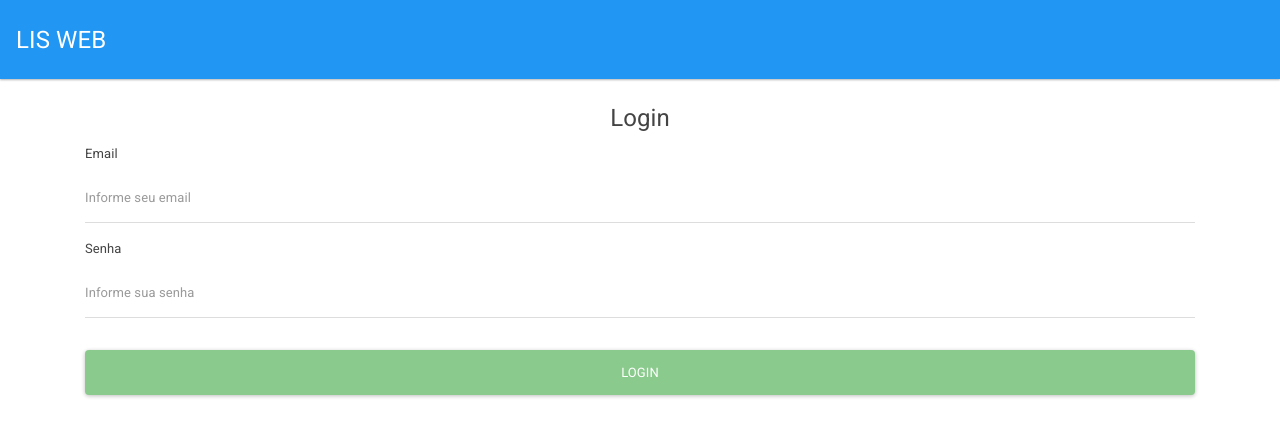
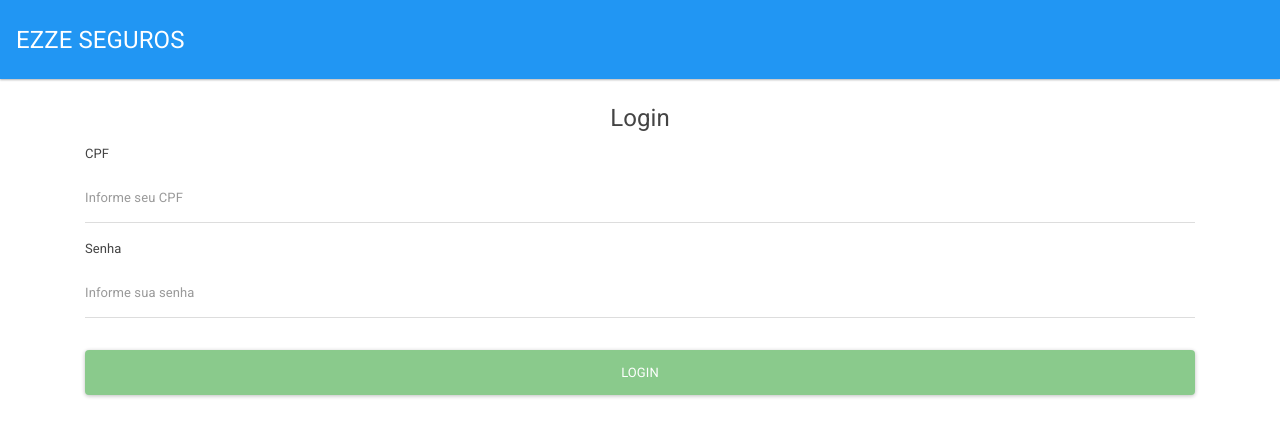
Before and after one commit to WemersonPD/lis-web-frontend-v2, an Angular app: page /login in a window 1280 px wide. Shown: the top 436 px of the page. Built offline with nearby package versions, Linux system fonts and the light colour scheme.

Commit message:
Finalizado login

```diff
--- a/src/app/core/auth/auth.service.ts
+++ b/src/app/core/auth/auth.service.ts
@@ -13,7 +13,8 @@ export class AuthService {
 
   constructor(private httpClient: HttpClient) {}
 
-  public autenticar(email: string, senha: string): Observable<Token> {
-    return this.httpClient.post<Token>(this.apiAuth, { email, senha });
+  public autenticar(cpf: string, senha: string): Observable<Token> {
+    const body = `username=${cpf}&password=${senha}&grant_type=password`;
+    return this.httpClient.post<Token>(this.apiAuth, body);
   }
 }
--- a/src/app/core/cabecalho/cabecalho.component.html
+++ b/src/app/core/cabecalho/cabecalho.component.html
@@ -1,9 +1,10 @@
 <header>
-  <nav class="navbar navbar-expand-lg navbar-dark bg-primary fixed-top d-flex justify-content-between">
-    <a class="navbar-brand" href="#">LIS WEB</a>
+  <nav
+    class="navbar navbar-expand-lg navbar-dark bg-primary fixed-top d-flex justify-content-between"
+  >
+    <a class="navbar-brand" href="#">EZZE SEGUROS</a>
     <div>
-      <a>{{usuario?.nome}}</a>
+      <a>{{ usuario?.nome }}</a>
     </div>
   </nav>
-
 </header>
--- a/src/app/core/usuario/usuario.service.ts
+++ b/src/app/core/usuario/usuario.service.ts
@@ -25,7 +25,6 @@ export class UsuarioService {
   }
 
   public criarUsuario(usuario: Usuario) {
-    console.log(this.httpClient.post(this.apiUrl, usuario));
     return this.httpClient.post(this.apiUrl, usuario);
   }
 }
--- a/src/app/login/login.component.html
+++ b/src/app/login/login.component.html
@@ -2,23 +2,28 @@
   <fieldset class="container">
     <legend class="text-center">Login</legend>
     <div class="form-group">
-      <label>Email</label>
+      <label>CPF</label>
       <input
-        type="email"
+        type="text"
         class="form-control"
-        formControlName="email"
-        aria-describedby="emailHelp"
-        placeholder="Informe seu email"
-      >
-    </div>
+        formControlName="cpf"
+        placeholder="Informe seu CPF"
+      />
       <app-mensagem-erro
-      texto="Informe um email"
-      *ngIf="loginForm.get('email').errors?.required && loginForm.get('email').dirty"
+        texto="O cpf é inválido"
+        *ngIf="
+          loginForm.get('cpf').errors?.required && loginForm.get('cpf').dirty
+        "
       ></app-mensagem-erro>
       <app-mensagem-erro
-      texto="Email inválido"
-      *ngIf="loginForm.get('email').errors?.email && loginForm.get('email').dirty"
+        texto="O cpf deve conter 11 caracteres"
+        *ngIf="
+          (loginForm.get('cpf').errors?.maxlength ||
+            loginForm.get('cpf').errors?.minlength) &&
+          loginForm.get('cpf').dirty
+        "
       ></app-mensagem-erro>
+    </div>
     <div class="form-group">
       <label>Senha</label>
       <input
@@ -26,16 +31,28 @@
         class="form-control"
         formControlName="senha"
         placeholder="Informe sua senha"
-      >
+      />
       <app-mensagem-erro
         texto="Informe uma senha"
-      *ngIf="loginForm.get('senha').errors?.required && loginForm.get('senha').dirty"
+        *ngIf="
+          loginForm.get('senha').errors?.required &&
+          loginForm.get('senha').dirty
+        "
       ></app-mensagem-erro>
       <app-mensagem-erro
         texto="A senha deve conter no mínimo 6 caracteres"
-      *ngIf="loginForm.get('senha').errors?.minlength && loginForm.get('senha').dirty"
+        *ngIf="
+          loginForm.get('senha').errors?.minlength &&
+          loginForm.get('senha').dirty
+        "
       ></app-mensagem-erro>
     </div>
-    <button type="submit" [disabled]="loginForm.invalid" class="btn btn-success mt-3 col-12">Login</button>
+    <button
+      type="submit"
+      [disabled]="loginForm.invalid"
+      class="btn btn-success mt-3 col-12"
+    >
+      Login
+    </button>
   </fieldset>
 </form>
--- a/src/app/login/login.component.ts
+++ b/src/app/login/login.component.ts
@@ -1,44 +1,49 @@
 import { Component, OnInit } from '@angular/core';
 import { FormBuilder, FormGroup, Validators } from '@angular/forms';
+import { Router } from '@angular/router';
 import Swal from 'sweetalert2';
 
 import { AuthService } from './../core/auth/auth.service';
 import { TokenService } from './../core/token/token.service';
 
-
 @Component({
   templateUrl: './login.component.html',
-  styleUrls: ['./login.component.css']
+  styleUrls: ['./login.component.css'],
 })
 export class LoginComponent implements OnInit {
   public loginForm: FormGroup;
   constructor(
     private formBuilder: FormBuilder,
     private authService: AuthService,
-    private tokenService: TokenService
-  ) { }
+    private tokenService: TokenService,
+    private router: Router
+  ) {}
 
   ngOnInit(): void {
     this.loginForm = this.formBuilder.group({
-      email: ['', [Validators.required, Validators.email]],
+      cpf: [
+        '',
+        [
+          Validators.required,
+          Validators.minLength(11),
+          Validators.maxLength(11),
+        ],
+      ],
       senha: ['', [Validators.required, Validators.minLength(6)]],
     });
   }
 
   login(): void {
-    const { email, senha } = this.loginForm.getRawValue();
-    this.authService.autenticar(email, senha)
-      .subscribe(
+    const { cpf, senha } = this.loginForm.getRawValue();
+    this.authService.autenticar(cpf, senha).subscribe(
       (token) => {
-          // tslint:disable-next-line: no-string-literal
+        this.router.navigate(['/', 'seguro-individual-plano-form']);
         this.tokenService.setToken(token['access_token']);
         Swal.fire('Bem vindo', '', 'success');
       },
-        () => {
-          Swal.fire('Ops', 'Erro ao logar', 'error');
+      (err) => {
+        Swal.fire('Ops', 'Verifique seus dados', 'error');
       }
     );
-
   }
-
 }
```
Also changed, not shown: src/app/core/cabecalho/cabecalho.component.ts (+3 -4 lines). Lines whose indentation alone changed are shown as unchanged.
